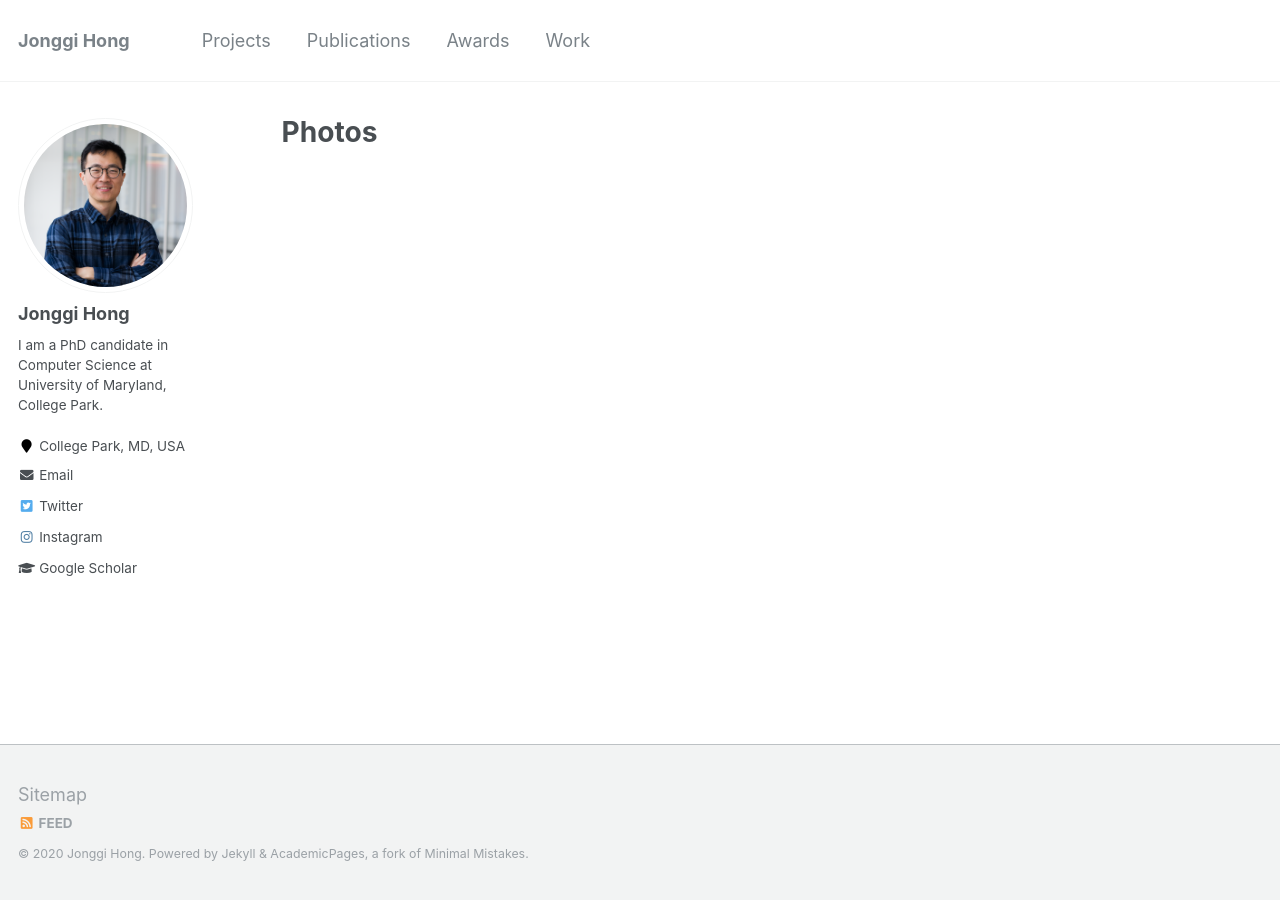
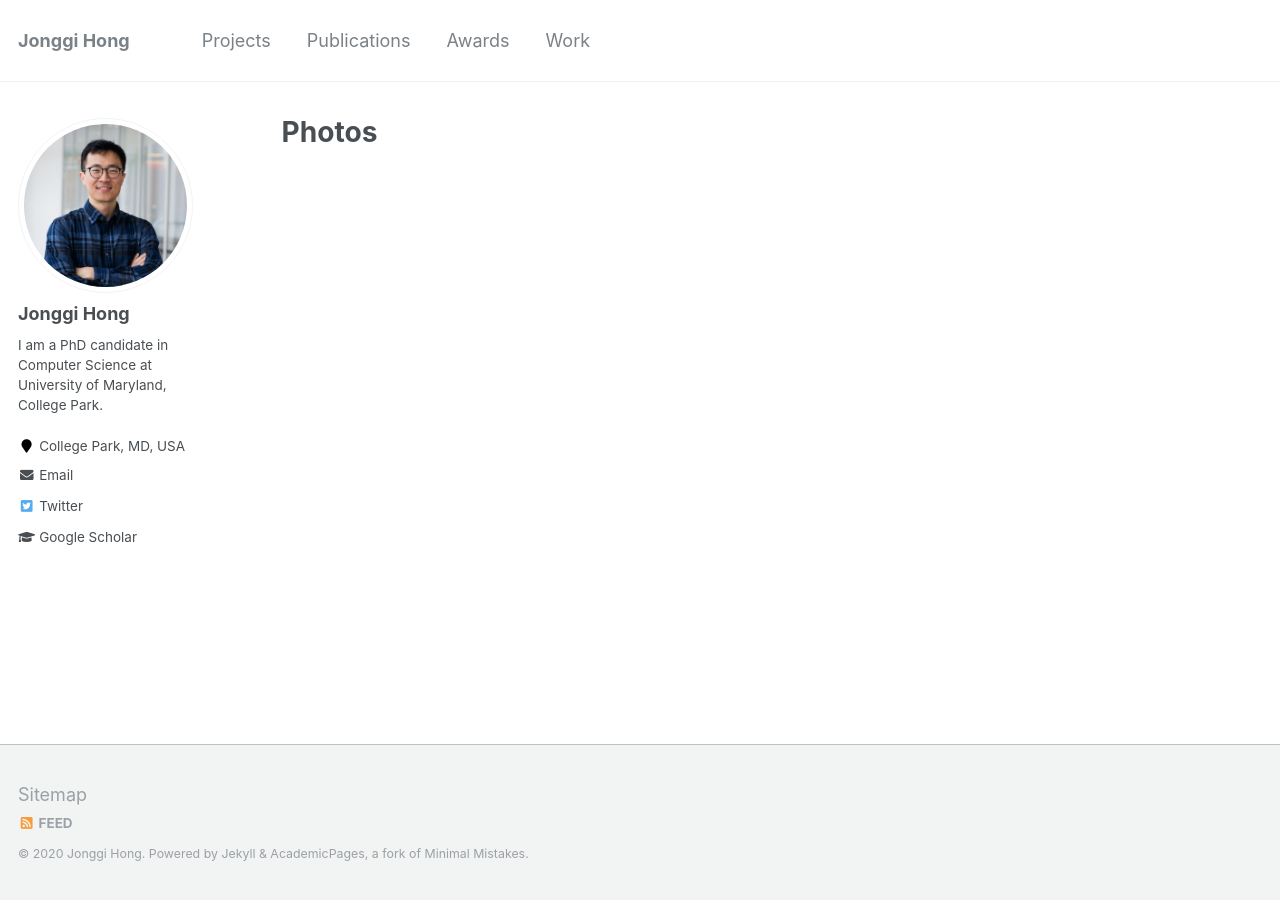
Before and after one commit to jonggi/jonggi.github.io, a Jekyll site: the page built from photos.md, in a window 1280 px wide. Built offline with Jekyll 4.4.1, drawn with Linux system fonts in a browser that asks for light colours.

Commit message:
mm github

```diff
--- a/_config.yml
+++ b/_config.yml
@@ -14,7 +14,7 @@ author:
   location         : "College Park, MD, USA"
   googlescholar    : "https://scholar.google.com/citations?user=55RWNnMAAAAJ&hl=en"
   email            : "jhong12@umd.edu"
-  instagram        : "koreahjg"
+#  instagram        : "koreahjg"
   twitter          : "jonggi_hong"
 
 footer:
```
